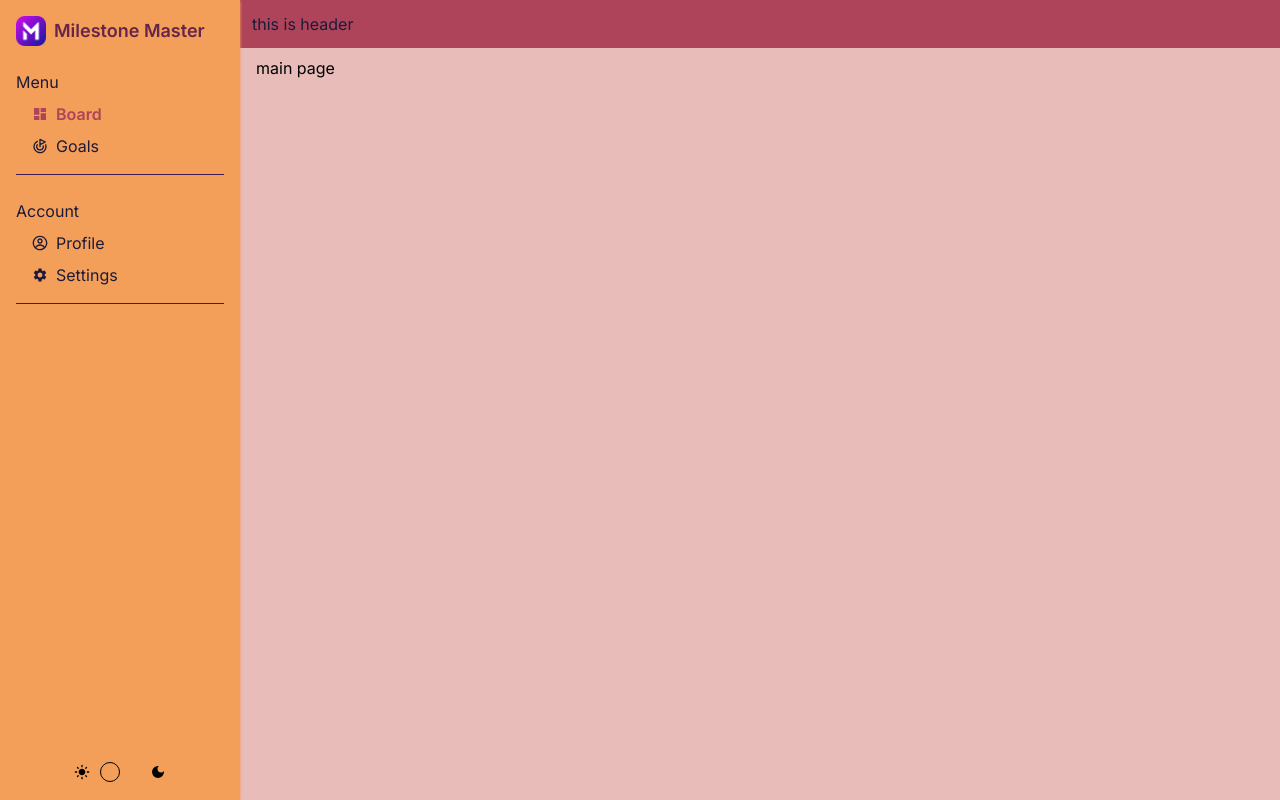
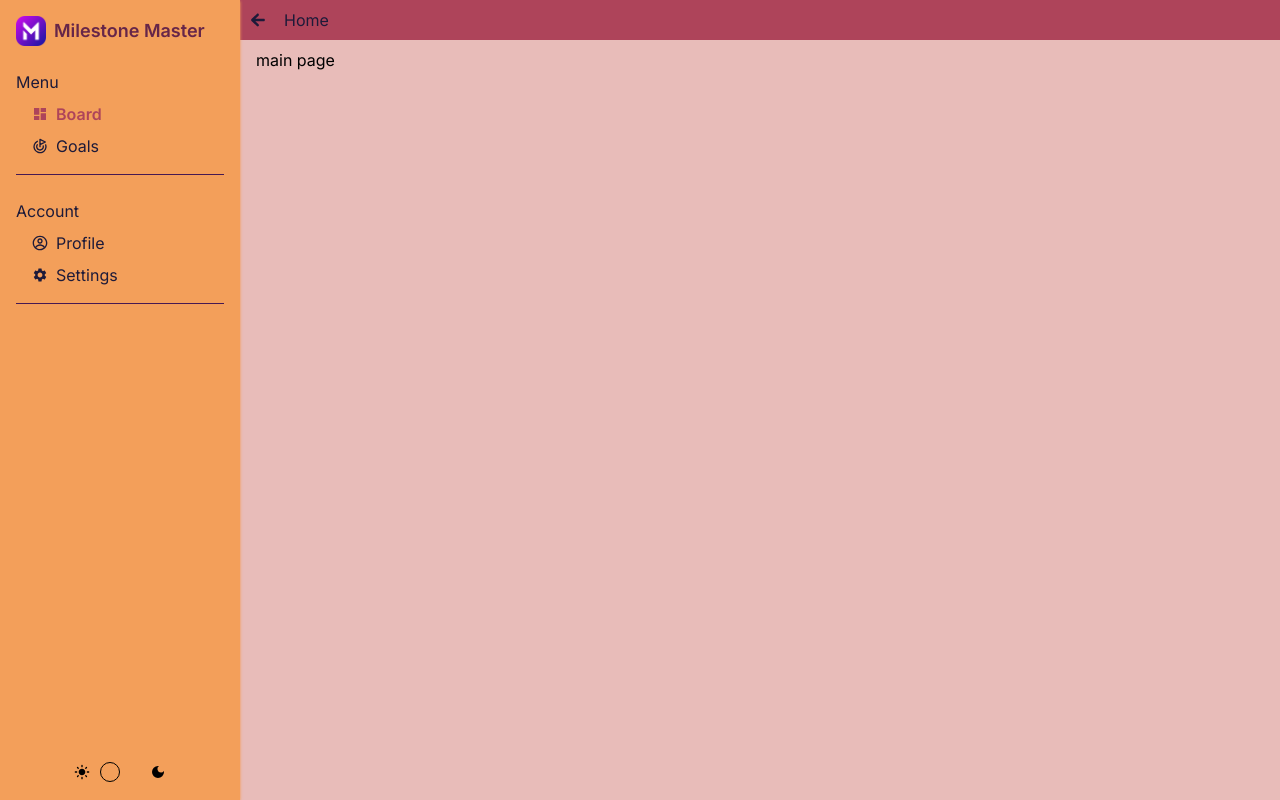
Before and after one commit to tannaz97shr/milestone-master, a Next.js app: page / in a window 1280 px wide. Built offline with nearby package versions, Linux system fonts and the light colour scheme.

Commit message:
feat: create header and breadcrumb

```diff
--- /dev/null
+++ b/src/components/Header/Breadcrumb.tsx
@@ -0,0 +1,34 @@
+import Link from "next/link";
+
+interface BreadcrumbProps {
+  pathArray: string[];
+}
+
+export default function Breadcrumb({ pathArray }: BreadcrumbProps) {
+  return (
+    <ul className="flex">
+      <li className="mr-2 hover:text-alpha">
+        <Link href="/">Home</Link>
+      </li>
+      {pathArray.map((path: string, index: number) => {
+        if (!path) {
+          return;
+        }
+        const href = pathArray
+          .slice(0, index + 1)
+          .map((p: string) => p && "/" + p)
+          .toString()
+          .replaceAll(",", "");
+        return (
+          <li key={href}>
+            {" "}
+            /
+            <Link className="capitalize mx-2" href={href}>
+              {path}
+            </Link>
+          </li>
+        );
+      })}
+    </ul>
+  );
+}
--- a/src/components/Header/index.tsx
+++ b/src/components/Header/index.tsx
@@ -1,14 +1,19 @@
 "use client";
 
-import { useRouter } from "next/navigation";
+import { usePathname, useRouter } from "next/navigation";
+import { IoMdArrowRoundBack } from "react-icons/io";
+import Breadcrumb from "./Breadcrumb";
 
-//
-// router.back()
 export default function Header() {
   const router = useRouter();
+  const pathname = usePathname();
+  const pathArray: string[] = pathname.split("/");
   return (
-    <div className="bg-beta p-3 text-dark-primary dark:text-light-primary mb-2">
-      this is header
+    <div className="flex items-center bg-beta p-2 text-dark-primary dark:text-light-primary mb-2">
+      <button className="mr-4" onClick={() => router.back()}>
+        <IoMdArrowRoundBack size="1.25rem" />
+      </button>
+      <Breadcrumb pathArray={pathArray} />
     </div>
   );
 }
```
